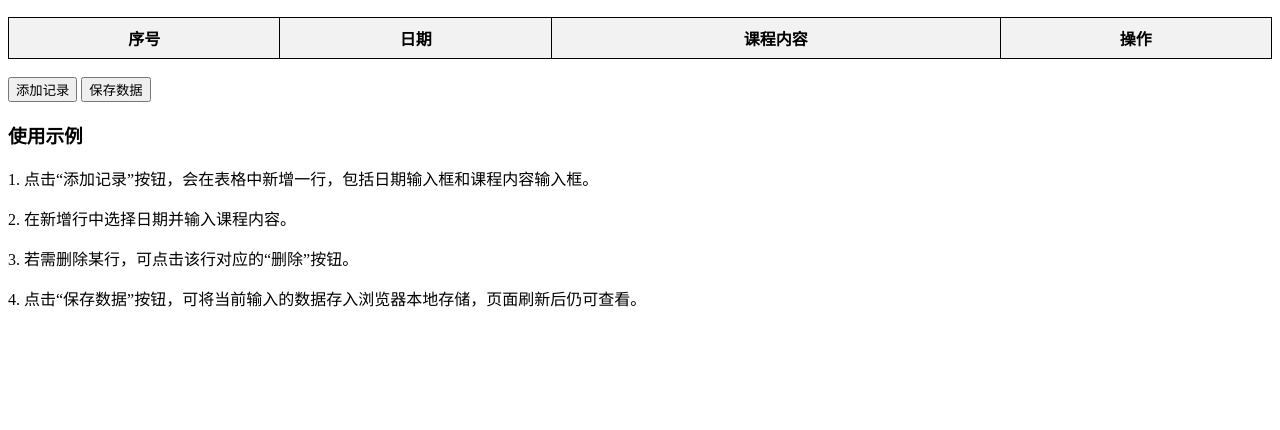
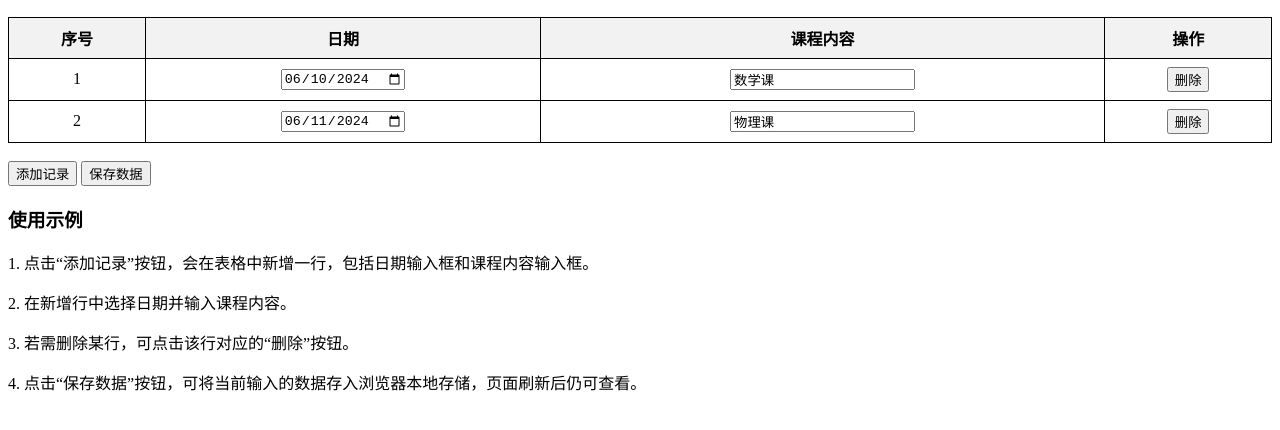
Before and after one commit to Zlxin0110/LearnLanguage, a plain HTML site: page index.html in a window 1280 px wide. Shown: the part 58-488 px from the top of the page. Drawn offline with Linux system fonts and the light colour scheme.

Commit message:
Update index.html

```diff
--- a/index.html
+++ b/index.html
@@ -75,11 +75,12 @@
         }
 
         function loadData() {
-            let storedData = localStorage.getItem('classData');
-            if (storedData) {
-                let data = JSON.parse(storedData);
-                data.forEach((entry, index) => addRow(entry.date, entry.content));
-            }
+            fetch('data.json') // 确保 data.json 在同级目录
+                .then(response => response.json())
+                .then(data => {
+                    data.forEach(entry => addRow(entry.date, entry.content));
+                })
+                .catch(error => console.error('加载数据失败:', error));
         }
 
         window.onload = loadData;
```
